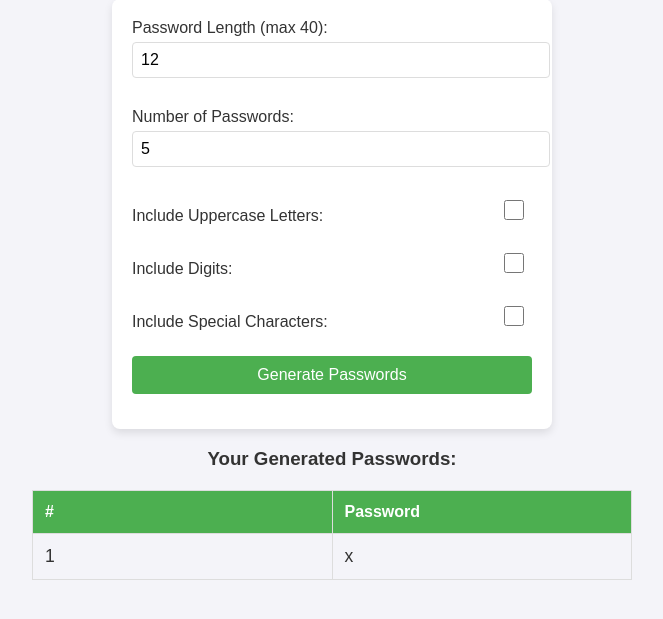
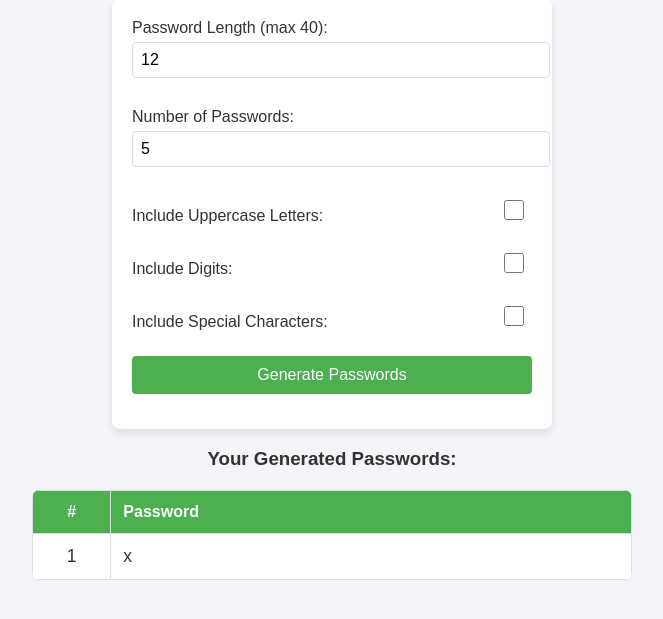
Before and after one commit to yassnemo/A-flask-password-generator-web-app, a Flask app: template templates/index.html in a window 1280 px wide. Shown: the part 101-720 px from the top of the page, without its empty margins (308-971 px from the left). Run offline with Flask 3, Linux system fonts and the light colour scheme; the template is opened without the code that fills it: most values are stand-ins (such as "Sample title", 1, 10 or a date in 2020).

Commit message:
update generated password's table

```diff
--- a/static/styles.css
+++ b/static/styles.css
@@ -123,6 +123,9 @@ table {
     border-collapse: collapse;
     table-layout: fixed;
     max-width: 600px; /* Set a max-width for the table */
+    background-color: white; /* Set the background color of the table to white */
+    border-radius: 8px; /* Rounded edges for the table */
+    overflow: hidden; /* Ensures the rounded corners work properly */
 }
 
 th, td {
@@ -141,6 +144,21 @@ td {
     color: #333; /* Default color for password text */
 }
 
+/* Column widths */
+th:nth-child(1), td:nth-child(1) {
+    width: 10%; /* Smaller width for the "Number" column */
+    text-align: center; /* Center the text in the Number column */
+}
+
+th:nth-child(2), td:nth-child(2) {
+    width: 90%; /* Larger width for the "Password" column */
+}
+
+/* Ensures the table rows have a white background */
+table tr {
+    background-color: white;
+}
+
 ul {
     list-style-type: none;
     padding: 0;
```
